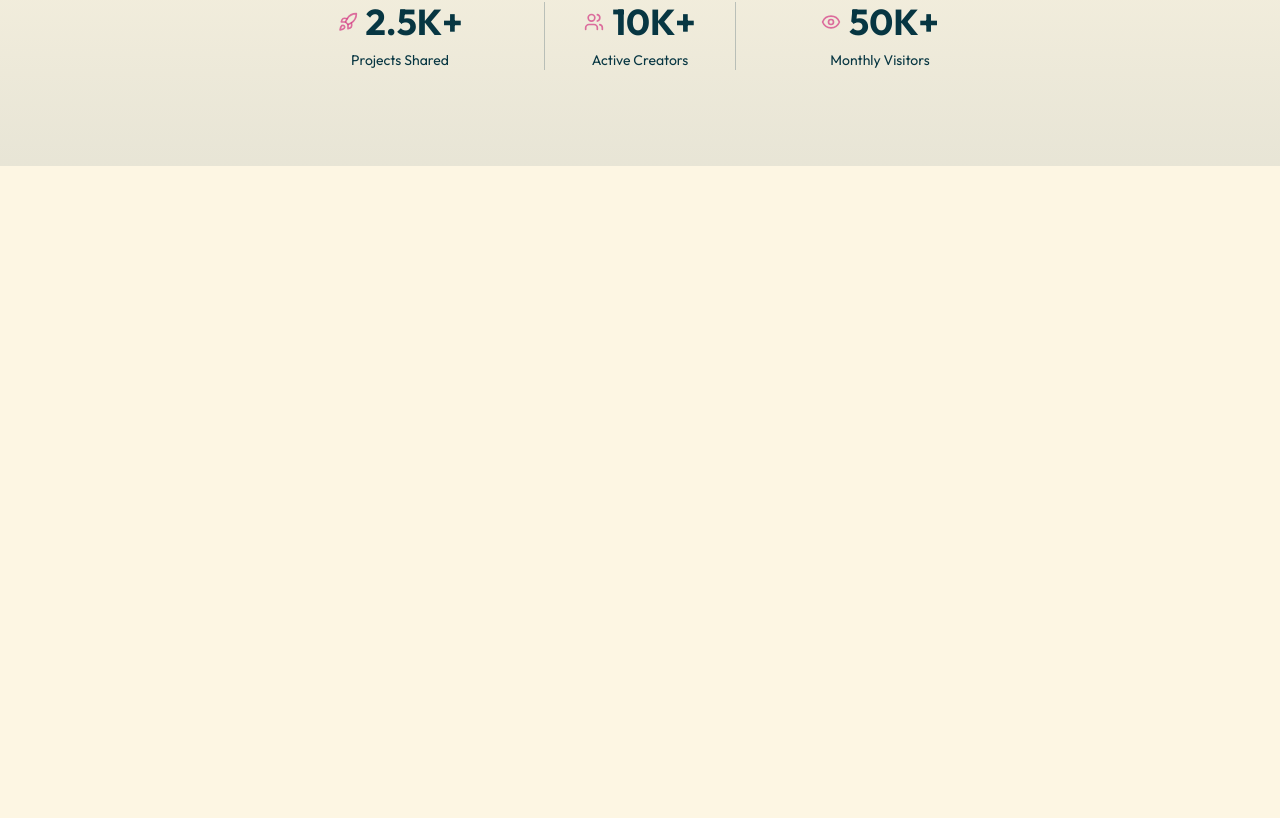
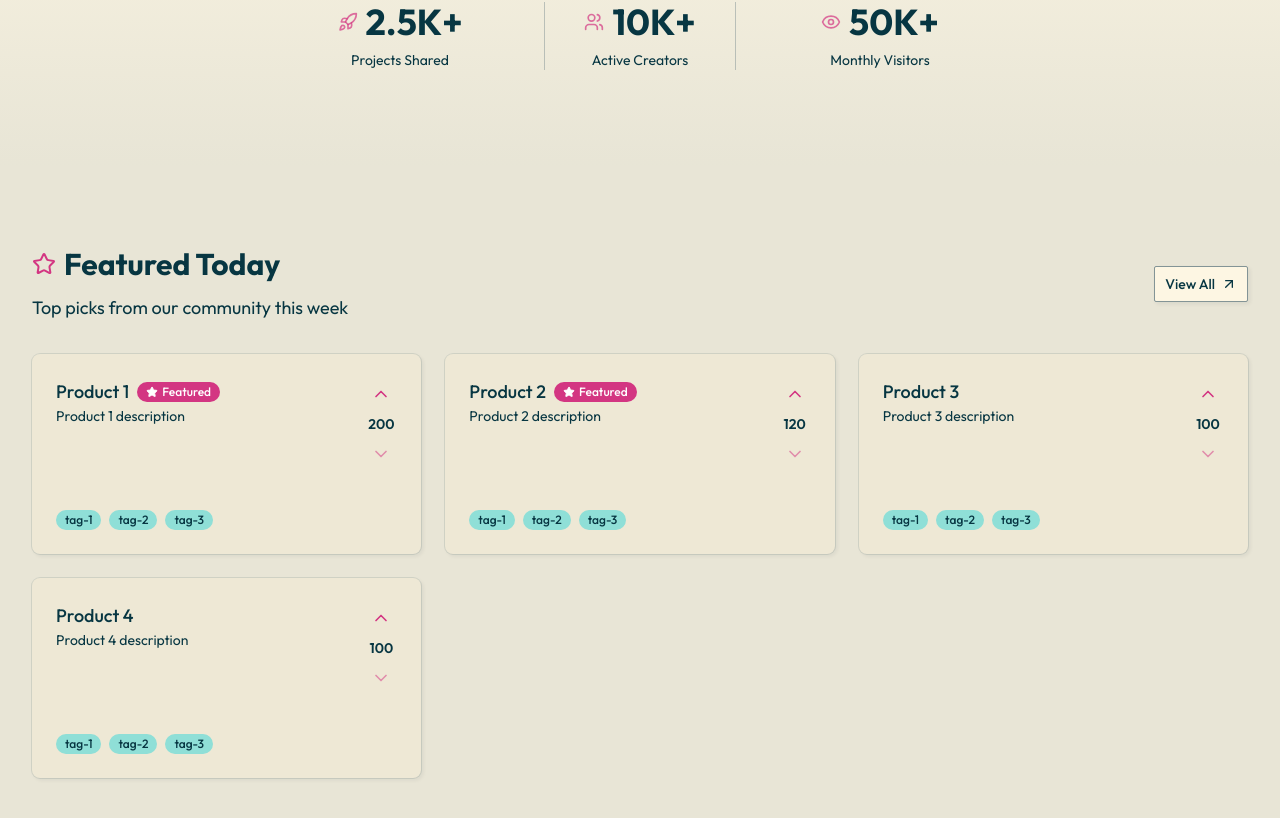
Before and after one commit to Tahsin005/ibuiltthis, a Next.js app: page / in a window 1280 px wide. Shown: the part 556-1374 px from the top of the page. Before the commit the page ends 800 px from the top, so only its background shows below. Built offline with nearby package versions, Linux system fonts and the light colour scheme.

Commit message:
feat: implement featured products section with interactive voting and product cards

```diff
--- a/app/page.tsx
+++ b/app/page.tsx
@@ -1,9 +1,11 @@
+import FeaturedProducts from "@/components/landing-page/featured-products";
 import HeroSection from "@/components/landing-page/hero-section";
 
 export default function Home() {
   return (
     <div>
       <HeroSection />
+      <FeaturedProducts />
     </div>
   );
 }
--- /dev/null
+++ b/components/common/section-header.tsx
@@ -0,0 +1,21 @@
+import { LucideIcon } from "lucide-react";
+
+export default function SectionHeader({
+    title,
+    icon: Icon,
+    description,
+}: {
+    title: string;
+    icon: LucideIcon;
+    description: string;
+}) {
+    return (
+        <div className="">
+            <div className="flex items-center gap-2 mb-3">
+                <Icon className="size-6 text-primary" />
+                <h2 className="text-3xl font-bold">{title}</h2>
+            </div>
+            <p className="text-muted-foreground text-lg">{description}</p>
+        </div>
+    );
+}
--- /dev/null
+++ b/components/landing-page/featured-products.tsx
@@ -0,0 +1,66 @@
+import { ArrowUpRightIcon, StarIcon } from "lucide-react";
+import { Button } from "@/components/ui/button";
+import Link from "next/link";
+import SectionHeader from "@/components/common/section-header";
+import ProductCard from "../products/product-card";
+
+const featuredProducts = [
+    {
+        id: 1,
+        name: "Product 1",
+        slug: "product-1",
+        description: "Product 1 description",
+        tags: ["tag-1", "tag-2", "tag-3"],
+        voteCount: 200,
+    },
+    {
+        id: 2,
+        name: "Product 2",
+        slug: "product-2",
+        description: "Product 2 description",
+        tags: ["tag-1", "tag-2", "tag-3"],
+        voteCount: 120,
+    },
+    {
+        id: 3,
+        name: "Product 3",
+        slug: "product-3",
+        description: "Product 3 description",
+        tags: ["tag-1", "tag-2", "tag-3"],
+        voteCount: 100,
+    },
+    {
+        id: 4,
+        name: "Product 4",
+        slug: "product-4",
+        description: "Product 4 description",
+        tags: ["tag-1", "tag-2", "tag-3"],
+        voteCount: 100,
+    }
+]
+
+export default async function FeaturedProducts() {
+    return (
+        <section className="py-20 bg-muted/20">
+            <div className="wrapper">
+                <div className="flex items-center justify-between mb-8">
+                    <SectionHeader
+                        title="Featured Today"
+                        icon={StarIcon}
+                        description="Top picks from our community this week"
+                    />
+                    <Button variant="outline" asChild className="hidden sm:flex">
+                        <Link href="/explore">
+                            View All <ArrowUpRightIcon className="size-4" />
+                        </Link>
+                    </Button>
+                </div>
+                <div className="grid-wrapper">
+                    {featuredProducts.map((product) => (
+                        <ProductCard key={product.id} product={product} />
+                    ))}
+                </div>
+            </div>
+        </section>
+    )
+}
--- /dev/null
+++ b/components/products/product-card.tsx
@@ -0,0 +1,66 @@
+import Link from "next/link";
+import {
+    Card,
+    CardDescription,
+    CardFooter,
+    CardHeader,
+    CardTitle,
+} from "@/components/ui/card";
+import { Badge } from "@/components/ui/badge";
+import { StarIcon } from "lucide-react";
+import VotingButtons from "./voting-buttons";
+
+interface Product {
+    id: number;
+    name: string;
+    slug: string;
+    description: string;
+    tags: string[],
+    voteCount: number;
+}
+
+export default function ProductCard({
+    product
+}: {
+    product: Product;
+}) {
+    const hasVoted = false;
+    return (
+        <Link href={`/products/${product.slug}`}>
+            <Card className="group card-hover hover:bg-primary-foreground/10 border-solid border-gray-400 min-h-[200px]">
+                <CardHeader className="flex-1">
+                    <div className="flex items-start gap-4">
+                        <div className="flex-1 min-w-0">
+                            <div className="flex items-center gap-2">
+                                <CardTitle className="text-lg group-hover:text-primary transition-colors">
+                                    {product.name}
+                                </CardTitle>
+                                {product.voteCount > 100 && (
+                                    <Badge className="gap-1 bg-primary text-primary-foreground">
+                                        <StarIcon className="size-3 fill-current" />
+                                        Featured
+                                    </Badge>
+                                )}
+                            </div>
+                            <CardDescription>{product.description}</CardDescription>
+                        </div>
+                        <VotingButtons
+                            hasVoted={hasVoted}
+                            voteCount={product.voteCount}
+                            productId={product.id}
+                        />
+                    </div>
+                </CardHeader>
+                <CardFooter>
+                    <div className="flex items-center gap-2">
+                        {product.tags?.map((tag) => (
+                            <Badge variant="secondary" key={tag}>
+                                {tag}
+                            </Badge>
+                        ))}
+                    </div>
+                </CardFooter>
+            </Card>
+        </Link>
+    )
+}
--- /dev/null
+++ b/components/products/voting-buttons.tsx
@@ -0,0 +1,61 @@
+"use client";
+
+import { cn } from "@/lib/utils";
+import { ChevronDownIcon, ChevronUpIcon } from "lucide-react";
+import { useOptimistic, useTransition } from "react";
+import { Button } from "@/components/ui/button";
+
+export default function VotingButtons({
+    hasVoted,
+    voteCount: initialVoteCount,
+    productId,
+}: {
+    hasVoted?: boolean;
+    voteCount: number;
+    productId: number;
+}) {
+    const [optimisticVoteCount, setOptimisticVoteCount] = useOptimistic(
+        initialVoteCount,
+        (currentCount, change: number) => Math.max(0, currentCount + change)
+    );
+
+    const [isPending, startTransition] = useTransition();
+
+    return (
+        <div
+            className="flex flex-col items-center gap-1 shrink-0"
+            onClick={(e) => {
+                e.preventDefault();
+                e.stopPropagation();
+            }}
+        >
+            <Button
+                variant="ghost"
+                size="icon-sm"
+                className={cn(
+                    "h-8 w-8 text-primary ",
+                    hasVoted
+                        ? "bg-primary/10 text-primary hover:bg-primary/20"
+                        : "hover:bg-primary/10 hover:text-primary"
+                )}
+                disabled={isPending}
+            >
+                <ChevronUpIcon className="size-5" />
+            </Button>
+            <span className="text-sm font-semibold transition-colors text-foreground">
+                {optimisticVoteCount}
+            </span>
+            <Button
+                variant="ghost"
+                size="icon-sm"
+                disabled={isPending}
+                className={cn(
+                    "h-8 w-8 text-primary ",
+                    hasVoted ? "hover:text-destructive" : "opacity-50 cursor-not-allowed"
+                )}
+            >
+                <ChevronDownIcon className="size-5" />
+            </Button>
+        </div>
+    );
+}
--- /dev/null
+++ b/components/ui/card.tsx
@@ -0,0 +1,103 @@
+import * as React from "react"
+
+import { cn } from "@/lib/utils"
+
+function Card({
+  className,
+  size = "default",
+  ...props
+}: React.ComponentProps<"div"> & { size?: "default" | "sm" }) {
+  return (
+    <div
+      data-slot="card"
+      data-size={size}
+      className={cn(
+        "group/card flex flex-col gap-6 overflow-hidden rounded-xl bg-card py-6 text-sm text-card-foreground shadow-xs ring-1 ring-foreground/10 has-[>img:first-child]:pt-0 data-[size=sm]:gap-4 data-[size=sm]:py-4 *:[img:first-child]:rounded-t-xl *:[img:last-child]:rounded-b-xl",
+        className
+      )}
+      {...props}
+    />
+  )
+}
+
+function CardHeader({ className, ...props }: React.ComponentProps<"div">) {
+  return (
+    <div
+      data-slot="card-header"
+      className={cn(
+        "group/card-header @container/card-header grid auto-rows-min items-start gap-1 rounded-t-xl px-6 group-data-[size=sm]/card:px-4 has-data-[slot=card-action]:grid-cols-[1fr_auto] has-data-[slot=card-description]:grid-rows-[auto_auto] [.border-b]:pb-6 group-data-[size=sm]/card:[.border-b]:pb-4",
+        className
+      )}
+      {...props}
+    />
+  )
+}
+
+function CardTitle({ className, ...props }: React.ComponentProps<"div">) {
+  return (
+    <div
+      data-slot="card-title"
+      className={cn(
+        "text-base leading-normal font-medium group-data-[size=sm]/card:text-sm",
+        className
+      )}
+      {...props}
+    />
+  )
+}
+
+function CardDescription({ className, ...props }: React.ComponentProps<"div">) {
+  return (
+    <div
+      data-slot="card-description"
+      className={cn("text-sm text-muted-foreground", className)}
+      {...props}
+    />
+  )
+}
+
+function CardAction({ className, ...props }: React.ComponentProps<"div">) {
+  return (
+    <div
+      data-slot="card-action"
+      className={cn(
+        "col-start-2 row-span-2 row-start-1 self-start justify-self-end",
+        className
+      )}
+      {...props}
+    />
+  )
+}
+
+function CardContent({ className, ...props }: React.ComponentProps<"div">) {
+  return (
+    <div
+      data-slot="card-content"
+      className={cn("px-6 group-data-[size=sm]/card:px-4", className)}
+      {...props}
+    />
+  )
+}
+
+function CardFooter({ className, ...props }: React.ComponentProps<"div">) {
+  return (
+    <div
+      data-slot="card-footer"
+      className={cn(
+        "flex items-center rounded-b-xl px-6 group-data-[size=sm]/card:px-4 [.border-t]:pt-6 group-data-[size=sm]/card:[.border-t]:pt-4",
+        className
+      )}
+      {...props}
+    />
+  )
+}
+
+export {
+  Card,
+  CardHeader,
+  CardFooter,
+  CardTitle,
+  CardAction,
+  CardDescription,
+  CardContent,
+}
```
